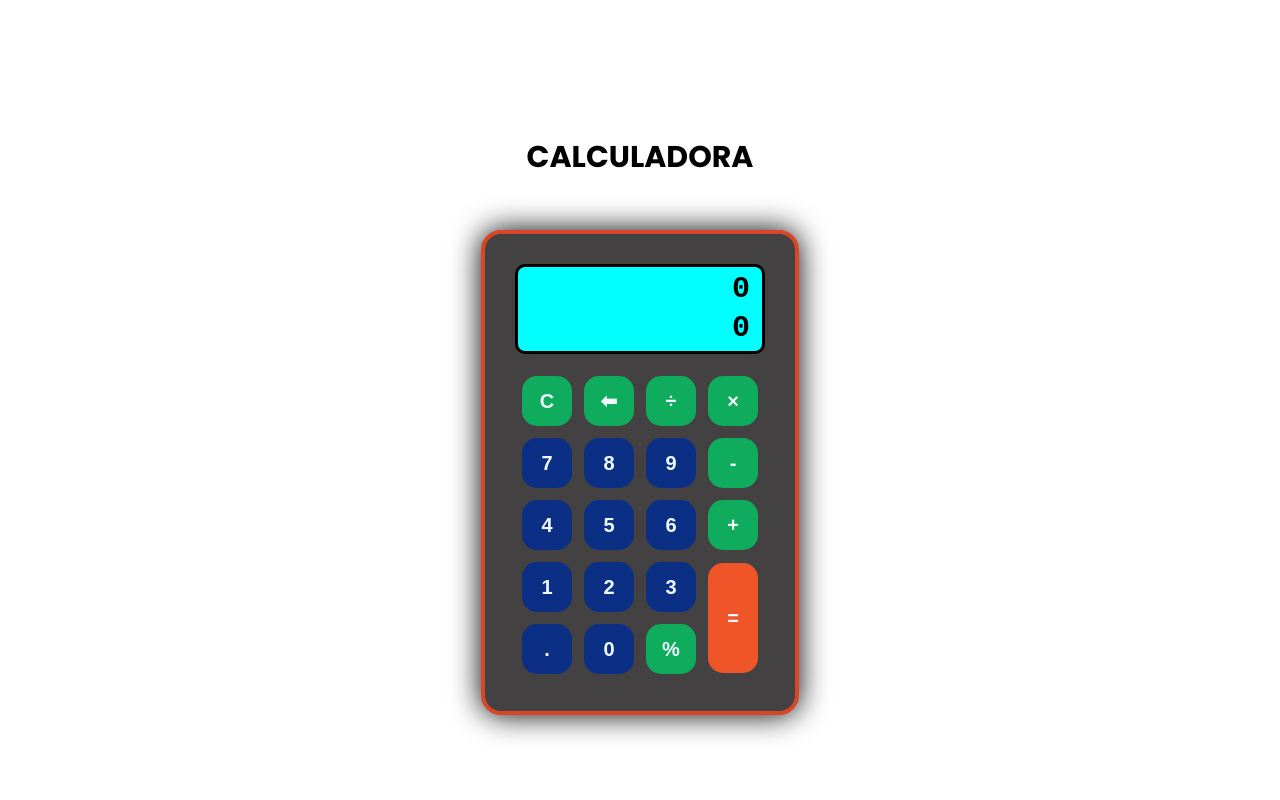
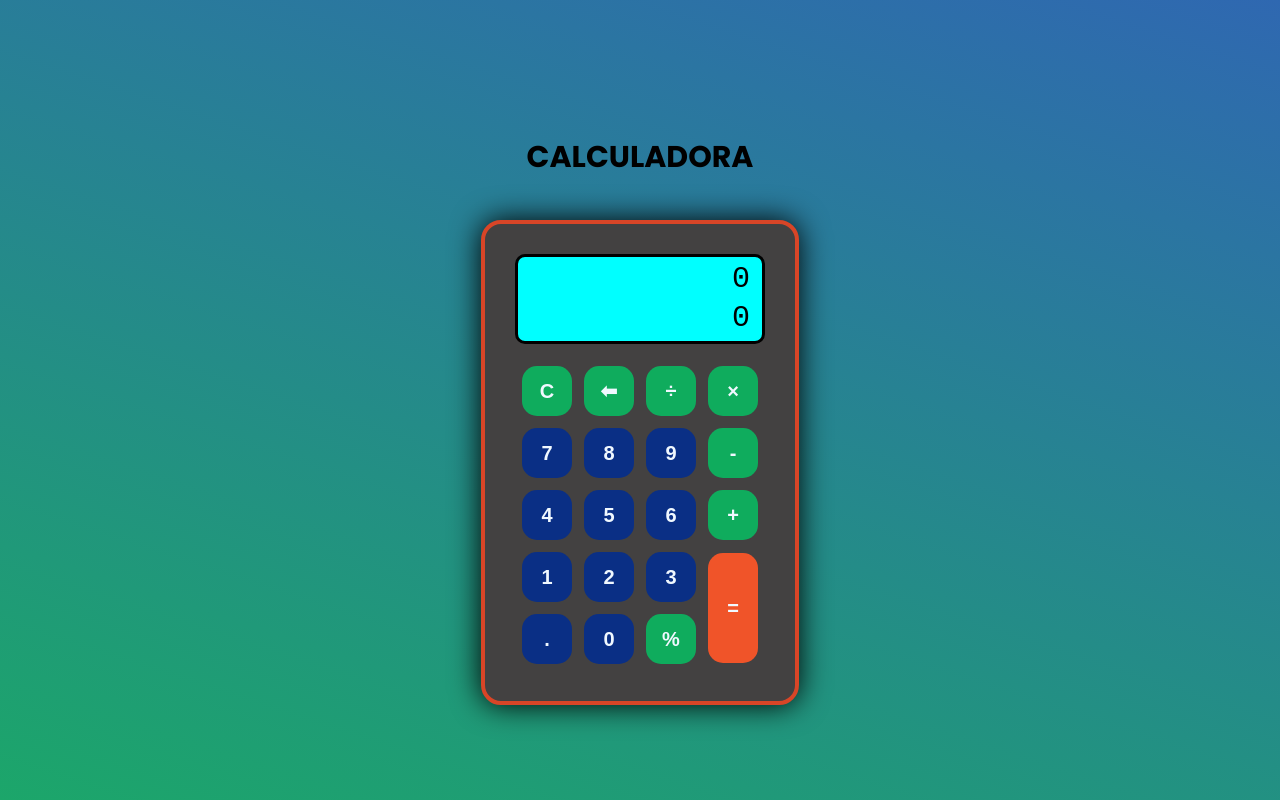
Before and after one commit to EdwinRamosCabrera/Calculadora_Js, a plain HTML site: page index.html in a window 1280 px wide. Drawn offline with Linux system fonts and the light colour scheme.

Commit message:
agregando fondo

```diff
--- a/app.js
+++ b/app.js
@@ -30,11 +30,11 @@ buttonOperator.forEach(operator => {
 buttonPercent.addEventListener('click' , () => {
     if(displayResult.textContent == '0'){
         try {
-            displayResult.textContent = (displayOperation.textContent / 100);
+            displayResult.textContent = displayOperation.textContent / 100;
         } catch (error) {
             displayResult.textContent = 'Error! 😟'
         }
-        return;
+
     } else {
         displayResult.textContent = displayResult.textContent / 100
     }
--- a/index.html
+++ b/index.html
@@ -6,15 +6,15 @@
     <link rel="preconnect" href="https://fonts.googleapis.com">
     <link rel="preconnect" href="https://fonts.gstatic.com" crossorigin>
     <link href="https://fonts.googleapis.com/css2?family=Poppins:ital,wght@0,100;0,300;0,400;0,500;0,600;0,700;0,800;0,900;1,300;1,900&display=swap" rel="stylesheet">
-    <link rel="stylesheet" href="./style.css">
-    <title>Calculator</title>
+    <link rel="stylesheet" media="all" href="./style.css">
+     <title>Calculator</title>
 </head>
 <body>
-    <div class="title">
-        <h1>CALCULADORA</h1>
-    </div>
-
-    <main class="container">
+    <div class="calculator">
+        <div class="title">
+            <h1>CALCULADORA</h1>
+        </div>
+        <div class="container">
             <div id="display">
                 <div class="display-operation display" id="display-operation">0</div>
                 <div class="display-result display" id="display-result">0</div>
@@ -52,7 +52,8 @@
                     </tr>
                 </table>
             </div>
-    </main>
-    <script src="./app.js" type="text/javascript"></script>
+        </div>
+    </div>
+    <script defer src="./app.js" type="text/javascript"></script>
 </body>
 </html>
--- a/style.css
+++ b/style.css
@@ -10,19 +10,27 @@ html {
 }
 
 body {
-    font-family: Georgia, 'Times New Roman', Times, serif;
+    font-family: "Poppins", sans-serif;
     height: 100vh;
     width: 100vw;
     margin: auto;
     display: grid;
     place-items: center;
     place-content: center;
+    background: -webkit-linear-gradient(18deg, #1ca66a,#2f68b1);/* Chrome 10-25, Safari 5.1-6 */
+    background: linear-gradient(18deg, #1ca66a,#2f68b1);/* W3C, IE 10+/ Edge, Firefox 16+, Chrome 26+, Opera 12+, Safari 7+ */
 }
+
+.calculator {
+    position: absolute;
+}
+
 .title h1 {
-    margin: 50px;
-    font-family: "Poppins", sans-serif;
+    margin: 40px;
     font-size: 3rem;
+    text-align: center;
 }
+
 .container {
     padding: 30px;
     display: flex;
@@ -50,7 +58,7 @@ body {
     background-color: aqua;
     padding: 5px;
     font-family: monospace;
-    font-weight: 600;
+    font-weight: 400;
 }
 
 .display{
@@ -68,13 +76,6 @@ button {
     height: 50px;
     margin: 5px;
     border-radius: 15px;
-}
-
-.display-buttons {
-    display: flex;
-    justify-content: center;
-    align-items: center;
-    flex-wrap: wrap;
 }
 
 .button-number {
```
